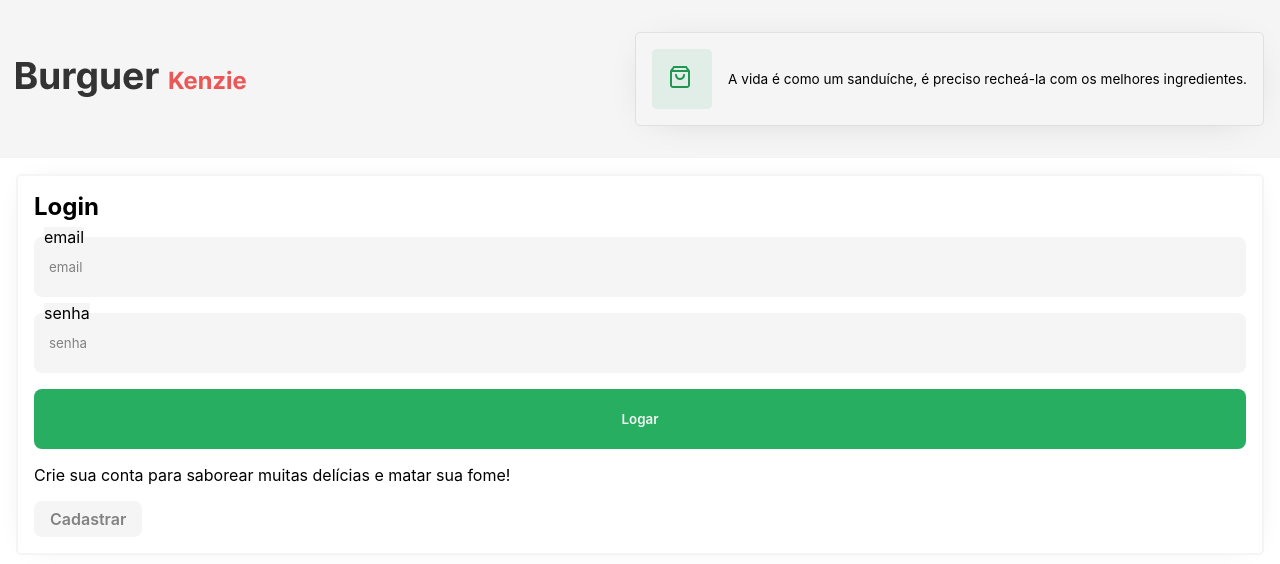
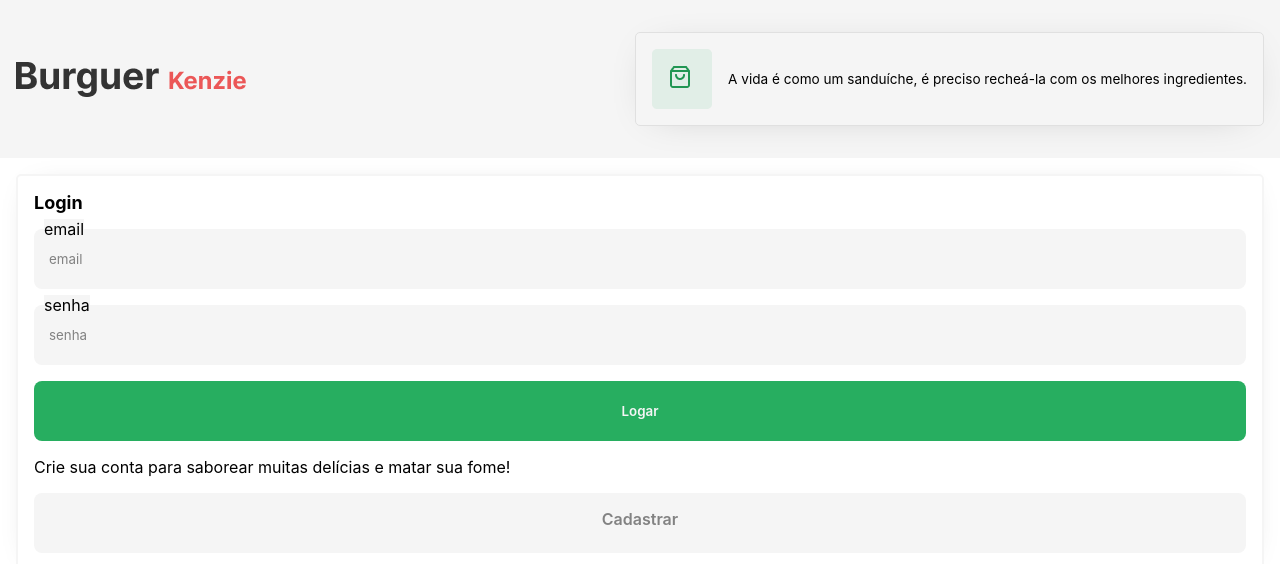
Before and after one commit to AndersonKeller/hamburgueria-2.0-AndersonKeller, a React (Create React App) app: page /login in a window 1280 px wide. Shown: the top 564 px of the page. Built offline with nearby package versions, Linux system fonts and the light colour scheme; no server answers.

Commit message:
fix: useForm toastify feedbacks

```diff
--- a/src/components/Cart/style.ts
+++ b/src/components/Cart/style.ts
@@ -1,9 +1,12 @@
 import styled from "styled-components";
 export const StyledCart = styled.div`
   border-radius: 0.5rem;
+  width: 100%;
   max-width: 385px;
   margin-top: 1rem;
   position: relative;
+  padding: 1rem;
+
   .cart-header {
     background-color: var(--color-primary100);
     text-align: left;
--- a/src/components/FormLogin/index.tsx
+++ b/src/components/FormLogin/index.tsx
@@ -10,7 +10,7 @@ interface iFormProps {
 
 export function FormLogin({ children, onSubmit, title }: iFormProps) {
   return (
-    <StyledForm onSubmit={onSubmit}>
+    <StyledForm onSubmit={onSubmit} noValidate>
       <h2>{title}</h2>
       {children}
     </StyledForm>
--- a/src/components/FormLogin/style.ts
+++ b/src/components/FormLogin/style.ts
@@ -12,10 +12,32 @@ export const StyledForm = styled.form`
   padding: 1rem;
   gap: 1rem;
   position: relative;
+  h2 {
+    font-size: var(--font-title3);
+  }
   .linkLogin {
     position: absolute;
     z-index: 12;
-    top: 16px;
+    top: 20px;
     right: 16px;
+    font-size: var(--font-title4);
+  }
+  .linkRegister {
+    width: 100%;
+    height: 60px;
+    text-align: center;
+    text-decoration: none;
+    background-color: var(--color-gray0);
+    color: var(--color-gray50);
+    padding: 1rem;
+    :hover {
+      background-color: var(--color-primary50);
+    }
+  }
+  span {
+    color: var(--feed-negative);
+    font-size: var(--font-caption);
+    font-weight: 400;
+    line-height: 16px;
   }
 `;
--- a/src/pages/login/index.tsx
+++ b/src/pages/login/index.tsx
@@ -17,12 +17,19 @@ export function Login() {
 
   const navigate = useNavigate();
   const loginSchema = yup.object().shape({
-    email: yup.string().required("email obrigatório").email("formato inválido"),
-    password: yup.string().required("senha obrigatória"),
+    email: yup
+      .string()
+      .required("Email obrigatório")
+      .email("Insira um email válido"),
+    password: yup
+      .string()
+      .required("Senha obrigatória")
+      .min(6, "Deve conter no mínimo 6 caracteres"),
   });
   const {
     register,
     handleSubmit,
+    reset,
     formState: { errors },
   } = useForm<iFormData>({
     mode: "onChange",
@@ -48,14 +55,18 @@ export function Login() {
         );
         console.log(resp.data);
         window.localStorage.setItem("@idUser", resp.data.user.id);
-        notifyFunction({ message: "Sucesso", type: "sucess" });
+        notifyFunction({ message: "Sucesso, login efetuado", type: "sucess" });
         setTimeout(() => {
           navigate("/home");
         }, 3000);
         console.log(resp);
       } catch (error) {
-        notifyFunction({ message: "Algo deu errado", type: "error" });
+        notifyFunction({
+          message: `Algo deu errado, senha ou email inválidos`,
+          type: "error",
+        });
         console.error(error);
+        reset({ password: "" });
       }
     }
 
--- a/src/pages/register/index.tsx
+++ b/src/pages/register/index.tsx
@@ -14,11 +14,17 @@ export function Register() {
   const navigate = useNavigate();
   const registerSchema = yup.object().shape({
     name: yup.string().required("Nome obrigatório"),
-    email: yup.string().required("email obrigatório").email("formato inválido"),
-    password: yup.string().required("senha obrigatória"),
+    email: yup
+      .string()
+      .required("Email obrigatório")
+      .email("Insira um email válido"),
+    password: yup
+      .string()
+      .required("Senha obrigatória")
+      .min(6, "Deve conter no mínimo 6 caracteres"),
     passwordConfirme: yup
       .string()
-      .oneOf([yup.ref("password")], "deve ser igual a senha"),
+      .oneOf([yup.ref("password")], "Senhas devem ser identicas"),
   });
   type iFormData = {
     name: string;
@@ -29,9 +35,11 @@ export function Register() {
   const {
     register,
     handleSubmit,
+    reset,
     formState: { errors },
   } = useForm<iFormData>({
     mode: "onChange",
+
     resolver: yupResolver(registerSchema),
   });
 
@@ -44,12 +52,17 @@ export function Register() {
       try {
         const resp = await api.post("/users", data);
         console.log(resp.data);
-        notify({ message: "Registro bem sucedido", type: "sucess" });
+        notify({ message: "Registrado com sucesso", type: "sucess" });
         setTimeout(() => {
           navigate("/login");
         }, 3000);
       } catch (error) {
-        notify({ message: "Registro não efetuado", type: "error" });
+        console.error(error);
+        notify({
+          message: "Falha ao registrar, email já cadastrado",
+          type: "error",
+        });
+        reset({ password: "", passwordConfirme: "" });
       }
     }
     registerApi();
--- a/src/styles/globalStyles.ts
+++ b/src/styles/globalStyles.ts
@@ -42,15 +42,7 @@ button,a {
   border: none;
   font-weight: 600;
 }
-.linkRegister{
-  text-decoration: none;
-  background-color: var(--color-gray0);
-  color: var(--color-gray50);
-  padding: 0.5rem 1rem;
-  :hover {
-    background-color: var(--color-primary50);
-  }
-}
+
 .container {
   padding: 1rem 0;
   max-width: 1400px;
```
